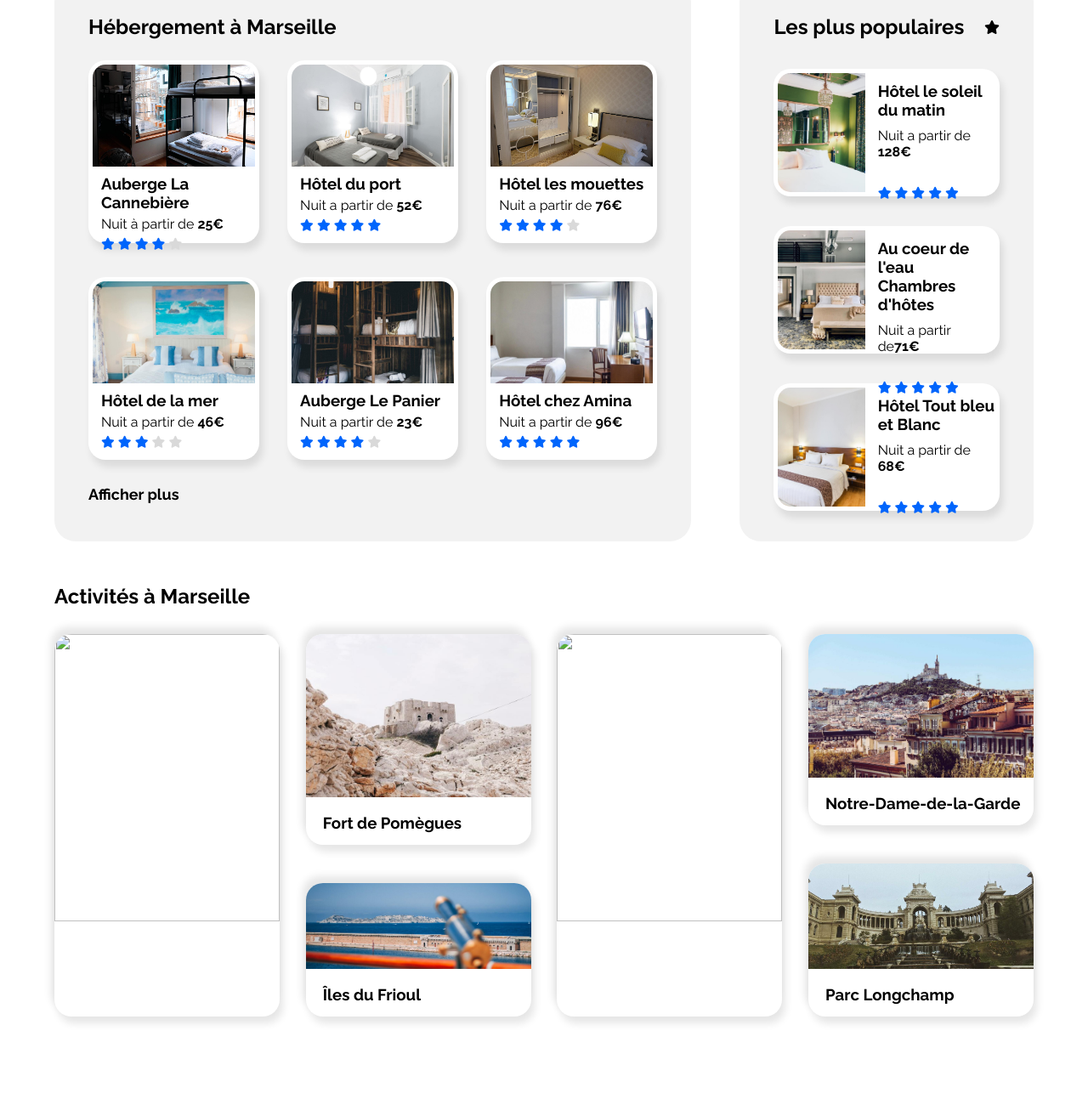
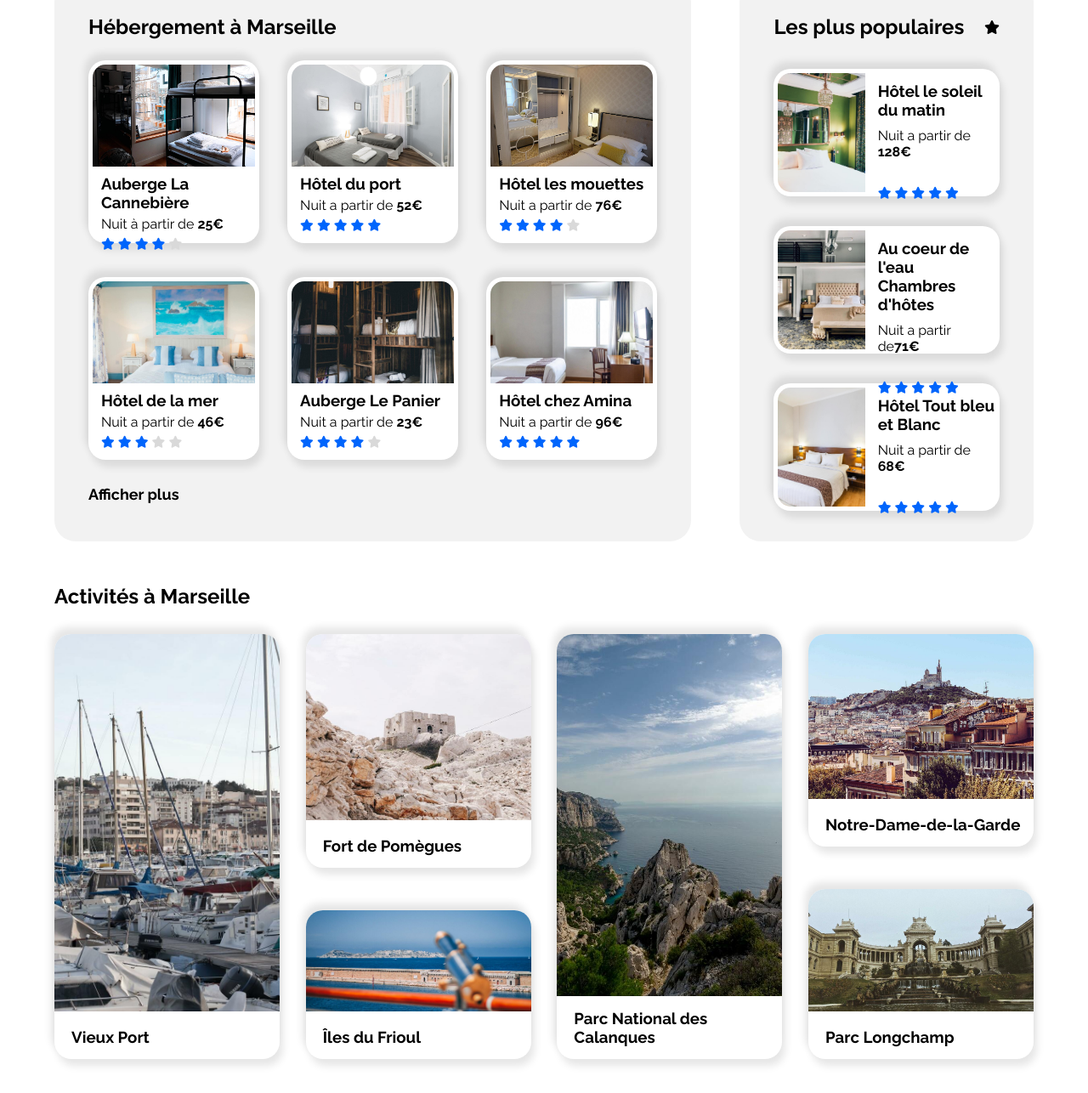
Before and after one commit to khersinpro/OC_P2, a plain HTML site: page index.html in a window 1280 px wide. Shown: the part 505-1791 px from the top of the page at 85% size. Before the commit the page ends 1741 px from the top, so only its background shows below. Drawn offline with Linux system fonts and the light colour scheme; files whose address does not match are found by name.

Commit message:
add final style activity section

```diff
--- a/index.html
+++ b/index.html
@@ -195,8 +195,8 @@
 
             <div class="activity-container">
                 <div class="activity-box">
-                   <img src="" alt="">
-                   <h3></h3>
+                   <img src="./images/activites/3_medium/reno-laithienne-QUgJhdY5Fyk-unsplash.jpg" alt="">
+                   <h3>Vieux Port</h3>
                 </div>
 
                 <div class="activity-box">
@@ -211,8 +211,8 @@
                 </div>
 
                 <div class="activity-box">
-                   <img src="" alt="">
-                   <h3></h3>
+                   <img src="./images/activites/3_medium/kilyan-sockalingum-NR8-cBCN3aI-unsplash.jpg" alt="">
+                   <h3>Parc National des Calanques</h3>
                 </div>
 
                 <div class="activity-box">
--- a/style.css
+++ b/style.css
@@ -212,7 +212,7 @@ h1{
     height: 215px;
     background: #ffffff;
     border-radius: 20px;
-    box-shadow: 4px 8px 10px rgba(0, 0, 0, 0.10);
+    box-shadow: 4px 8px 10px rgba(0, 0, 0, 0.10), -4px -8px 10px rgba(0, 0, 0, 0.10);
     padding: 5px;
     color: #000;
     transition: ease 0.2s;
@@ -269,7 +269,7 @@ h1{
     margin: 35px 0;
     background: #ffffff;
     border-radius: 20px;
-    box-shadow: 4px 8px 10px rgba(0, 0, 0, 0.10);
+    box-shadow: 4px 8px 10px rgba(0, 0, 0, 0.10), -4px -8px 10px rgba(0, 0, 0, 0.10);
     padding: 5px;
     color: #000;
     transition: ease 0.2s;
@@ -307,7 +307,7 @@ h1{
 
 .activity-container{
     width: 100%;
-    height: 450px;
+    height: 500px;
     margin: 30px 0 40px;
     display: flex;
     justify-content: space-between;
@@ -320,7 +320,6 @@ h1{
     border-radius: 20px;
     display: flex;
     justify-content: space-between;
-    align-items: center;
     flex-direction: column;
 }
 .activity-box:nth-child(1), .activity-box:nth-child(3){
```
